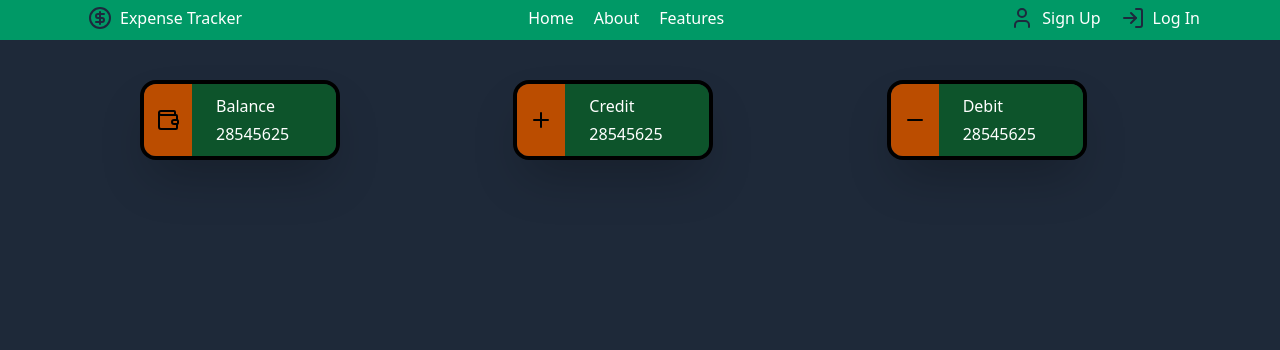
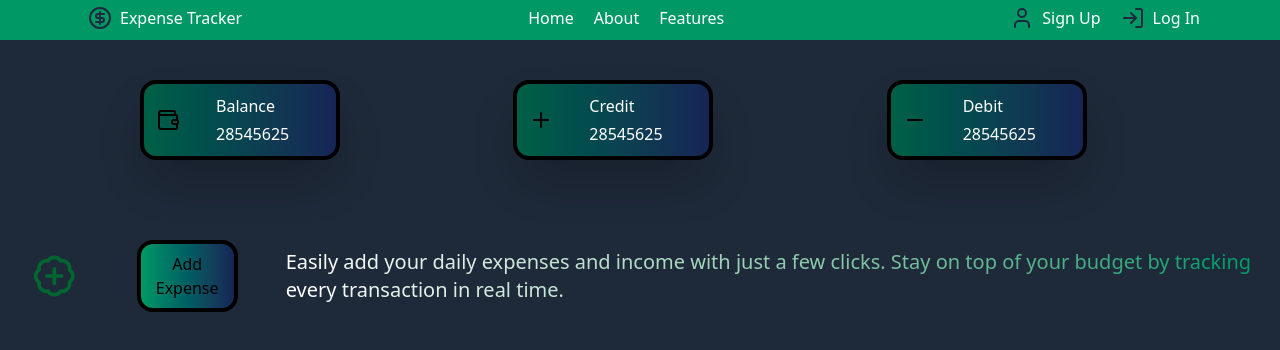
Before and after one commit to virajtlr2006/Expense-Tracker-new, a React (Vite) app in the folder frontend/: page / in a window 1280 px wide. Shown: the top 350 px of the page. Built offline with nearby package versions, Linux system fonts and the light colour scheme.

Commit message:
Add entry button done

```diff
--- a/frontend/src/App.jsx
+++ b/frontend/src/App.jsx
@@ -1,12 +1,14 @@
 import React from 'react'
 import NavBar from './Components/NavBar'
 import Dashboard from './Components/Dashboard'
+import Workflow from './Components/Workflow'
 
 const App = () => {
   return (
     <div className='bg-gray-800 h-screen'>
       <NavBar/>
       <Dashboard/>
+      <Workflow/>
     </div>
   )
 }
--- a/frontend/src/Components/Statecard.jsx
+++ b/frontend/src/Components/Statecard.jsx
@@ -4,9 +4,9 @@ import React from 'react'
 const Statecard = ({ name, value, icon }) => {
     return (
 
-        <div className='border-4 rounded-2xl overflow-hidden h-20 w-50  grid grid-cols-12 shadow-2xl'>
-            <div className='flex items-center bg-amber-700 col-span-3 justify-center'>{icon}</div>
-            <div className=' text-white flex justify-center gap-1 flex-col bg-green-900 col-span-9 pl-6 '><p>{name}</p>
+        <div className='border-4 rounded-2xl overflow-hidden h-20 w-50  grid grid-cols-12 shadow-2xl bg-gradient-to-r from-emerald-800 to-blue-950'>
+            <div className='flex items-center  col-span-3 justify-center'>{icon}</div>
+            <div className=' text-white flex justify-center gap-1 flex-col  col-span-9 pl-6 '><p>{name}</p>
                 <p>{value}</p></div>
         </div>
     )
--- /dev/null
+++ b/frontend/src/Components/Workflow.jsx
@@ -0,0 +1,16 @@
+import { BadgePlus, File } from 'lucide-react'
+import React from 'react'
+
+const Workflow = () => {
+  return (
+    <div className='  mt-20 '>
+      <div className='flex items-center'>
+        <BadgePlus className='text-green-800 ml-8 h-14 w-14'/>
+        <button className='border-4 p-2 bg-gradient-to-r from-emerald-600 to-blue-950 rounded-2xl ml-15'>Add Expense</button>
+        <p className='text-xl ml-12 text-transparent bg-gradient-to-r from-white to-emerald-600 bg-clip-text'>Easily add your daily expenses and income with just a few clicks. Stay on top of your budget by tracking every transaction in real time.</p>
+      </div>
+    </div>
+  )
+}
+
+export default Workflow
```
